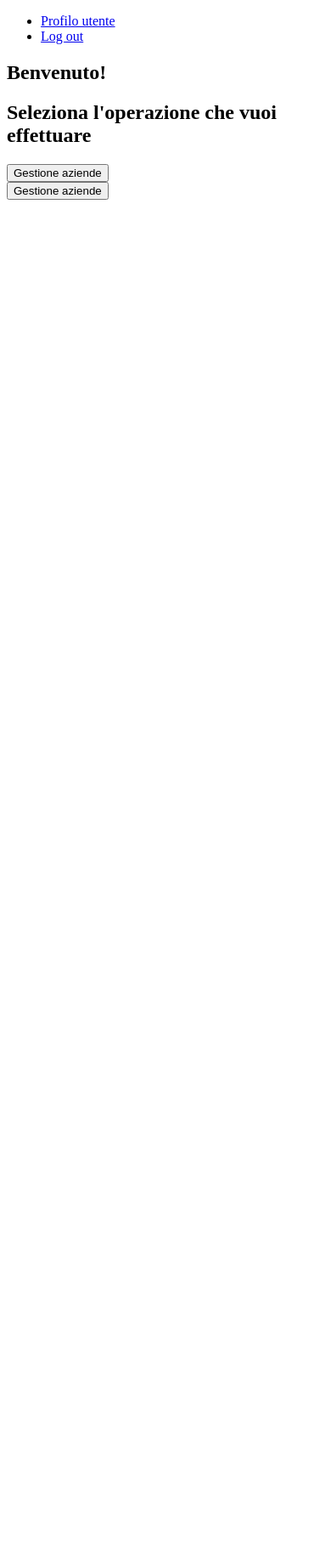
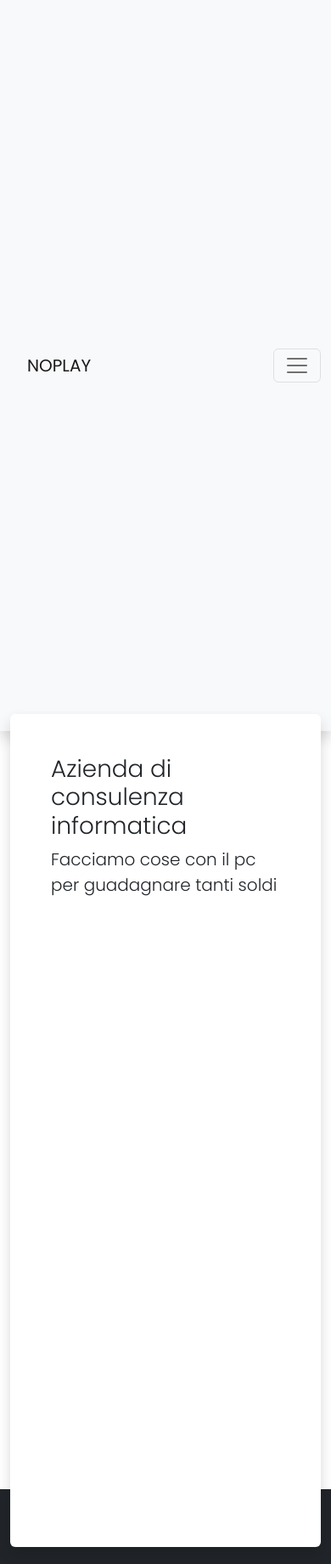
Before and after one commit to CastroRobusto/Final-project-NoPlay, a plain HTML site: page FrontEnd/Home/home.html in a window 390 px wide. Shown: the whole page at 85% size. Before the commit the page ends 844 px from the top, so only its background shows below. Drawn offline with nearby package versions, Linux system fonts and the light colour scheme; files that its build step writes are made by us from their sources.

Commit message:
Update home.html
questo sarà l' index di partenza

```diff
--- a/FrontEnd/Home/home.html
+++ b/FrontEnd/Home/home.html
@@ -1,56 +1,71 @@
-<!DOCTYPE html>
-    <html lang="en">
-    <head>
-        <meta charset="UTF-8">
-        <meta http-equiv="X-UA-Compatible" content="IE=edge">
-        <meta name="viewport" content="width=device-width, initial-scale=1.0">
-        <title>Home</title>
+<html>
+<head>
+ <link href="https://cdn.jsdelivr.net/npm/bootstrap@5.2.1/dist/css/bootstrap.min.css" rel="stylesheet" integrity="sha384-iYQeCzEYFbKjA/T2uDLTpkwGzCiq6soy8tYaI1GyVh/UjpbCx/TYkiZhlZB6+fzT" crossorigin="anonymous">
+ <link rel="stylesheet" href="assets/css/style.css">
+<title>No play</title>
+</head>
+<body >
 
-        <!-- CSS -->
-        <link rel="stylesheet" href="home_css.css">
+  <!-- NAVBAR -->
+  <nav class="navbar navbar-expand-lg navbar-light bg-light static-top mb-5 shadow">
+  <div class="container">
+    <a class="navbar-brand" href="#">NoPlay</a>
+    <button class="navbar-toggler" type="button" data-bs-toggle="collapse" data-bs-target="#navbarResponsive" aria-controls="navbarResponsive" aria-expanded="false" aria-label="Toggle navigation">
+      <span class="navbar-toggler-icon"></span>
+    </button>
+    <div class="collapse navbar-collapse" id="navbarResponsive">
+      <ul class="navbar-nav ms-auto">
 
-        <!-- Boxicons CSS -->
-        <link href='https://unpkg.com/boxicons@2.1.2/css/boxicons.min.css' rel='stylesheet'>
 
-    </head>
-    <body>
 
-        <header>
 
-            <ul>
+        <li class="nav-item">
+          <a class="nav-link" href="/accountmanager">GESTIONALE AZIENDALE</a>
+        </li>
 
-                <li><a href="#">Profilo utente</a></li>
-                <li><span class="log-out"><a href="#">Log out</a></span></li>
 
-            </ul>
+                 <li class="nav-item">
+          <a class="nav-link" href="/signup.html">REGISTRATI</a>
+        </li>
 
-        </header>
+                <li class="nav-item active">
+          <a class="nav-link" href="/login.html">LOGIN</a>
+        </li>
+      </ul>
+    </div>
+  </div>
+</nav>
 
-        <section class="container forms">
 
-            <div class="form login">
-                <div class="form-content">
+<!-- CONTENUTO PAGINA -->
 
-                    <form action="#">
-                        <h1 class="benvenuto"style="color: black;">Benvenuto!</h1>
-                        <h2>Seleziona l'operazione che vuoi effettuare</h2>
-                        <div class="field button-field">
-                            <input type=button class="field button-field" onClick="location.href='aziende.html'" value='Gestione aziende'>
-                        </div>
+<div class="container">
+  <div class="card border-0 shadow my-5">
+    <div class="card-body p-5">
+      <h1 class="fw-light">Azienda di consulenza informatica</h1>
+      <p class="lead">Facciamo cose con il pc per guadagnare tanti soldi</p>
 
-                        <div class="field button-field">
-                            <input type=button class="field button-field" onClick="location.href='dipendenti.html'" value='Gestione aziende'>
-                        </div>
+      <div style="height: 700px"></div>
 
-                    </form>
+    </div>
+  </div>
+</div>
 
-                </div>
+  <!-- FOOTER -->
 
-            </div>
+  <div
+    class="d-flex flex-column flex-md-row text-center text-md-start justify-content-between py-4 px-4 px-xl-5 bg-dark">
+    <!-- Copyright -->
+    <div class="text-white mb-3 mb-md-0">
+      Copyright © 2022. PROJECTWORK2022.
+    </div>
 
-        </section>
+  </div>
 
-        <!-- JavaScript -->
-        <script src="script.js"></script>
-    </body>
+
+
+
+	<script src="https://cdn.jsdelivr.net/npm/@popperjs/core@2.11.6/dist/umd/popper.min.js" integrity="sha384-oBqDVmMz9ATKxIep9tiCxS/Z9fNfEXiDAYTujMAeBAsjFuCZSmKbSSUnQlmh/jp3" crossorigin="anonymous"></script>
+<script src="https://cdn.jsdelivr.net/npm/bootstrap@5.2.1/dist/js/bootstrap.min.js" integrity="sha384-7VPbUDkoPSGFnVtYi0QogXtr74QeVeeIs99Qfg5YCF+TidwNdjvaKZX19NZ/e6oz" crossorigin="anonymous"></script>
+</body>
 </html>
```
